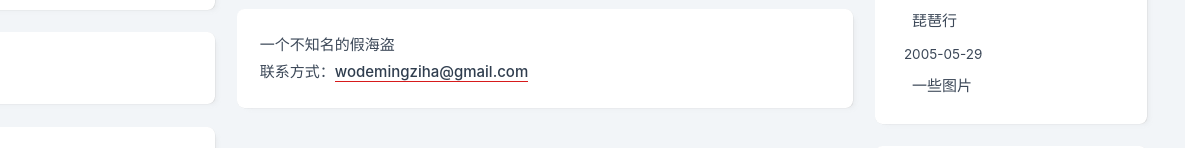
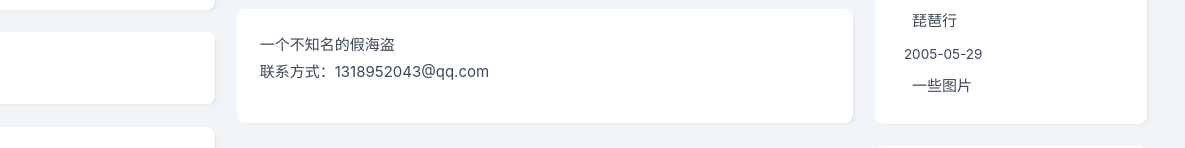
Before and after one commit to trianglegood/trianglegood.github.io, a plain HTML site: page about/index.html in a window 1280 px wide. Shown: the part 303-451 px from the top of the page, 95-1280 px from the left. Drawn offline with Linux system fonts and the light colour scheme; some packages are replaced by stand-ins of ours; a script that the page names is missing; a small style sheet from the web is missing.

Commit message:
Update index.html

```diff
--- a/about/index.html
+++ b/about/index.html
@@ -412,7 +412,7 @@
   </div>
 </div>
 <div class="card card-content">
-  <div class="post-content"><p>一个不知名的假海盗<br>联系方式：<a href="mailto:&#x77;&#x6f;&#100;&#x65;&#x6d;&#105;&#110;&#x67;&#122;&#105;&#x68;&#97;&#x40;&#103;&#109;&#x61;&#x69;&#108;&#x2e;&#x63;&#111;&#109;">&#x77;&#x6f;&#100;&#x65;&#x6d;&#105;&#110;&#x67;&#122;&#105;&#x68;&#97;&#x40;&#103;&#109;&#x61;&#x69;&#108;&#x2e;&#x63;&#111;&#109;</a></p>
+  <div class="post-content"><p>一个不知名的假海盗<br>联系方式：1318952043@qq.com<p>
 </div>
 </div>
             </main>
```
